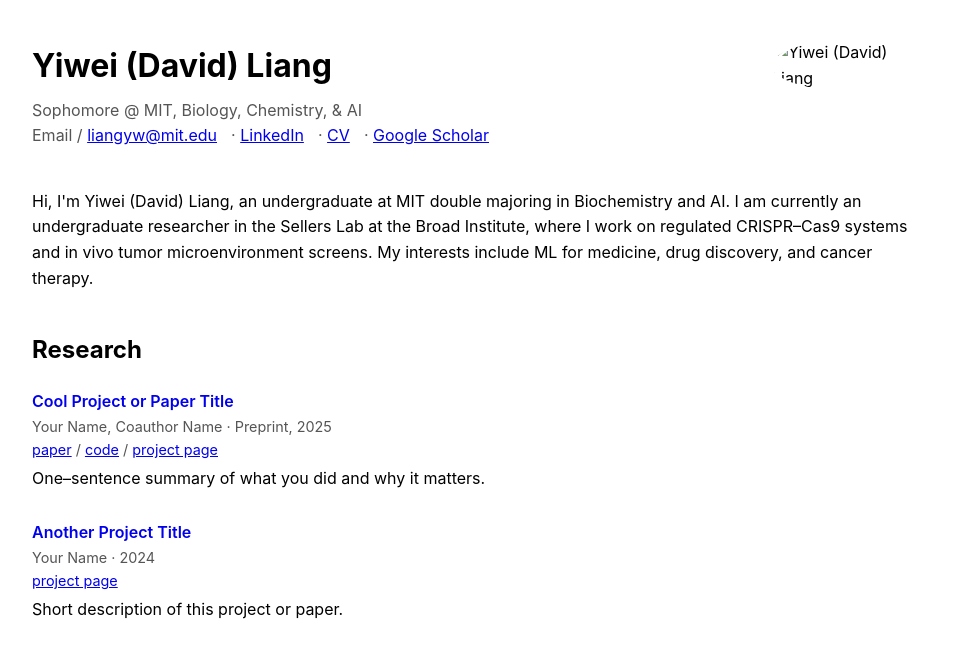
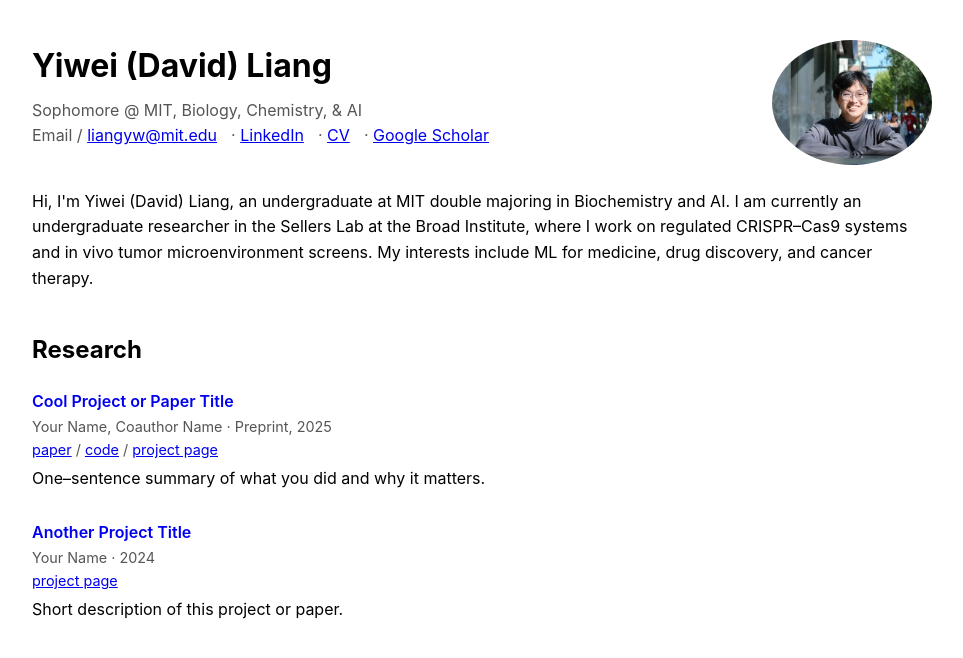
Before and after one commit to ywliang1/ywliang1.github.io, a plain HTML site: page index.html in a window 1280 px wide. Shown: the whole page, without its empty margins (158-1121 px from the left). Drawn offline with Linux system fonts and the light colour scheme.

Commit message:
Update profile photo image source path

```diff
--- a/index.html
+++ b/index.html
@@ -45,9 +45,9 @@
 </head>
 <body>
   <!-- Profile photo -->
-  <img src="images/Broad_Photo.jpg"
-       alt="Yiwei (David) Liang"
-       style="width:160px;border-radius:50%;float:right;margin:0 0 1em 1em;" />
+  <img src="Broad_Photo.jpg"
+     alt="Yiwei (David) Liang"
+     style="width:160px;border-radius:50%;float:right;margin:0 0 1em 1em;" />
 
   <!-- Header -->
   <h1>Yiwei (David) Liang</h1>
```
